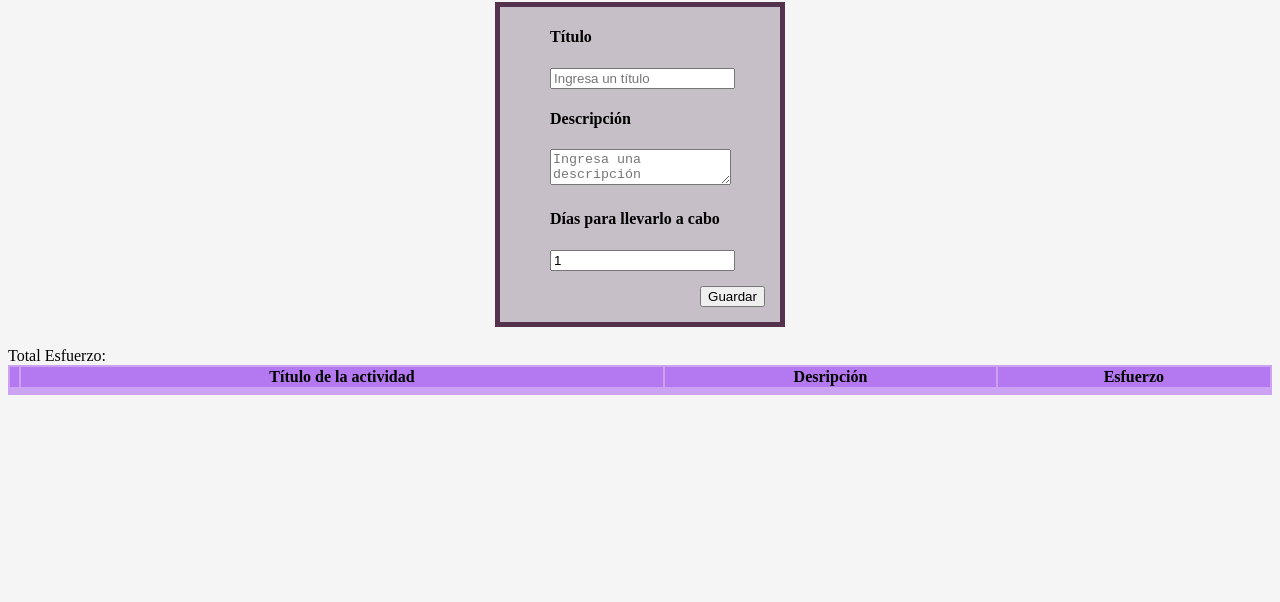
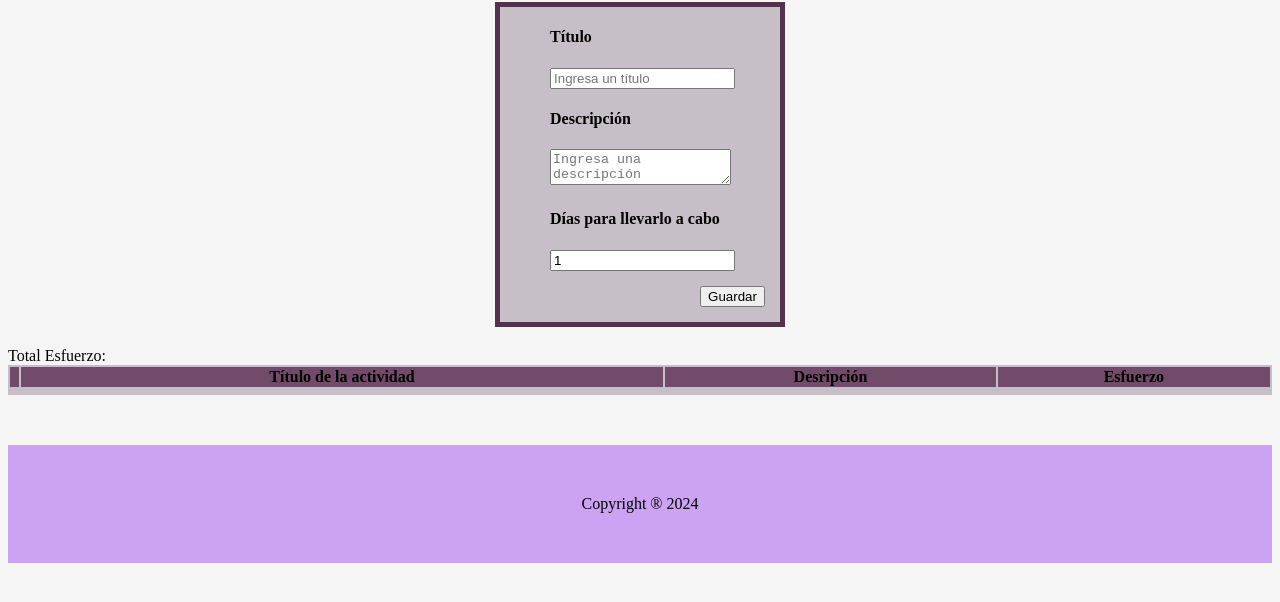
Before and after one commit to AngeArcos/Entregable1Java_Angela_Arcos, a plain HTML site: page index.html in a window 1280 px wide. Shown: the part 126-728 px from the top of the page. Drawn offline with Linux system fonts and the light colour scheme.

Commit message:
algunas modificaciones de css

```diff
--- a/css/style.css
+++ b/css/style.css
@@ -6,16 +6,27 @@
     justify-content: center;
     align-items: center;
     margin-bottom: 20px;
-    background-color: rgb(204, 162, 243);
+    background-color: #cca2f3;
 }
+
+.contenedor__flex__footer {
+    display: flex;
+    justify-content: center;
+    align-items: center;
+    margin-top: 50px;
+    padding-top: 50px;
+    padding-bottom: 50px;
+    background-color: #cca2f3;
+}
+
 .contenedor__flex__menu img {
     width: 100px;
   }
 .container {
-    background-color: rgb(199 191 199);
+    background-color: #c7bfc7;
     width: fit-content;
     margin: 0 auto 20px auto;
-    border: 5px solid rgb(84, 50, 77);
+    border: 5px solid #54324d;
   }
 .row {
     margin-left: 50px;
@@ -35,9 +46,8 @@
  }
 .tabla {
     width: 100%;
-    background-color: rgb(204, 162, 243);
+    background-color: #c7bfc7;
 }
  .encabezado-tabla {
-
-    background-color: #b479f0;
+    background-color: #714b69;
  }
--- a/index.html
+++ b/index.html
@@ -72,7 +72,7 @@
         </section>
     </aside>
     <footer>
-
+        <P class="contenedor__flex__footer">Copyright ® 2024</P>
     </footer>
 </body>
 </html>
```
Also changed, not shown: 1 other file.
